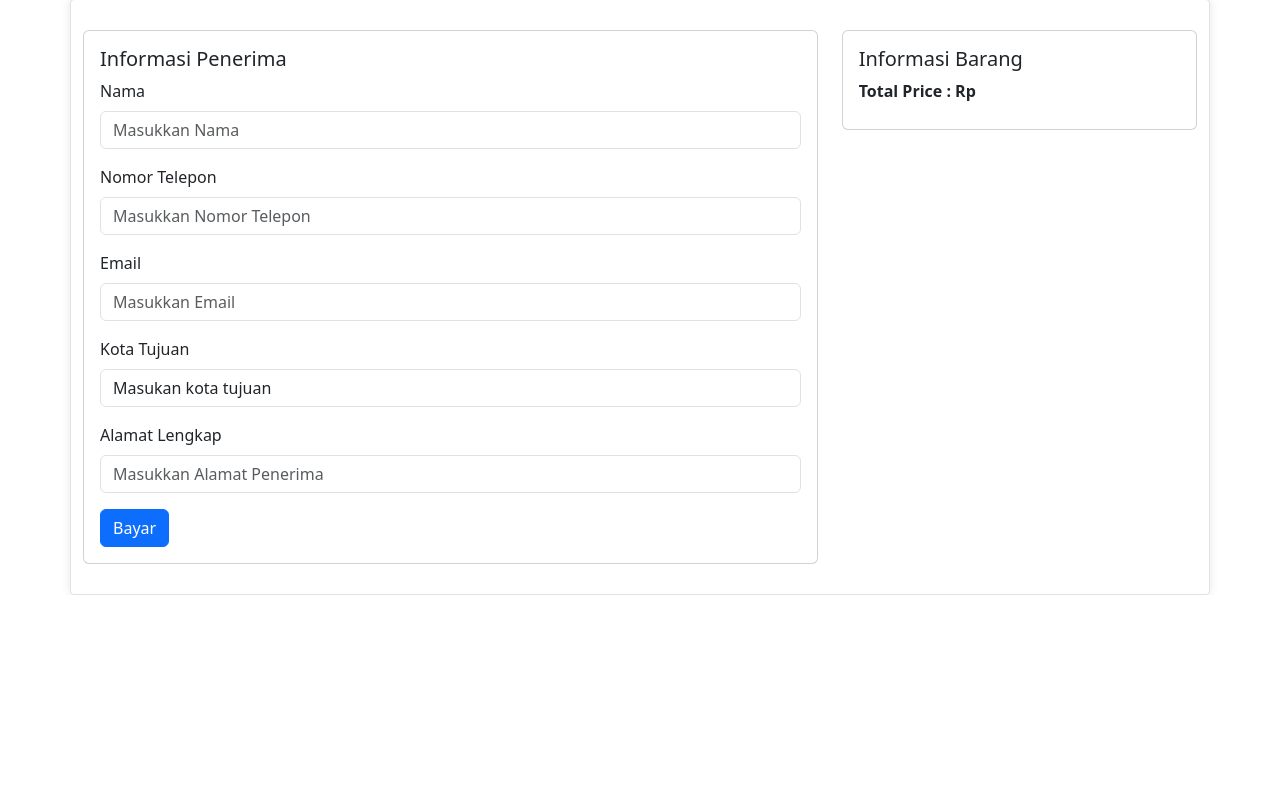
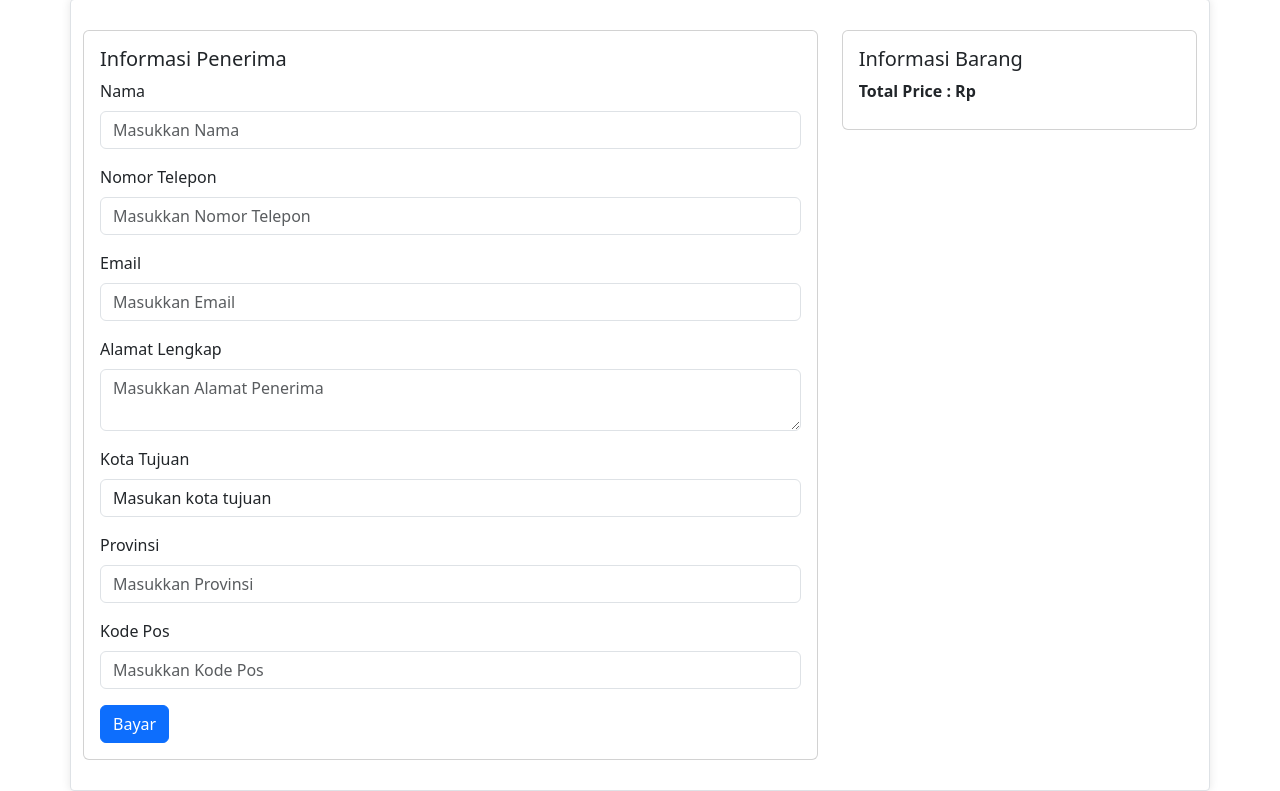
Before and after one commit to Restkand/eCommerce, a PHP site: page /info_penerima.php in a window 1280 px wide. Shown: the part 351-1142 px from the top of the page. Before the commit the page ends 946 px from the top, so only its background shows below. Run offline with PHP 8.4, Linux system fonts and the light colour scheme; data that the repository does not hold is empty.

Commit message:
memperbaiki info_penerima agar lebih lengkap dengan menambahkan Kota, Provinsi dan juga Kode Pos di alamat_penerima

```diff
--- a/info_penerima.php
+++ b/info_penerima.php
@@ -35,7 +35,11 @@ if ($_SERVER['REQUEST_METHOD'] === 'POST') {
     $email_penerima = $_POST['inputEmail'];
     $kota_pengirim = '154';
     $kota_penerima = $_POST['kota_tujuan'];
+    $nama_kota = $data -> get_city_name($kota_penerima);
+    $provinsi_penerima = $_POST['inputProvinsi'];
+    $kodepos_penerima = $_POST['inputKodepos'];
     $alamat_penerima = $_POST['inputAlamat'];
+    $alamat_penerima = "$alamat_penerima, $nama_kota, $provinsi_penerima, $kodepos_penerima";
     $weight = '1000';
     $total_price_product;
 
@@ -143,6 +147,10 @@ if ($_SERVER['REQUEST_METHOD'] === 'POST') {
                     <label for="inputEmail" class="form-label">Email</label>
                     <input type="email" class="form-control" id="inputEmail" name="inputEmail" placeholder="Masukkan Email">
                   </div>
+                  <div class="mb-3">
+                    <label for="inputAlamat" class="form-label">Alamat Lengkap</label>
+                    <textarea type="text" class="form-control" id="inputAlamat" name="inputAlamat" placeholder="Masukkan Alamat Penerima"></textarea>
+                  </div>
                   <!-- Pengisian Alamat Dan Cek Ongkir -->
                   <div class="mb-3">
                     <label for="kota_tujuan" class="form-label">Kota Tujuan</label>
@@ -153,11 +161,15 @@ if ($_SERVER['REQUEST_METHOD'] === 'POST') {
                       <?php endforeach; ?>
                     </select>
                   </div>
+                  <div class="mb-3">
+                    <label for="inputProvinsi" class="form-label">Provinsi</label>
+                    <input type="text" class="form-control" id="inputProvinsi" name="inputProvinsi" placeholder="Masukkan Provinsi">
+                  </div>
+                  <div class="mb-3">
+                    <label for="inputKodepos" class="form-label">Kode Pos</label>
+                    <input type="text" class="form-control" id="inputKodepos" name="inputKodepos" placeholder="Masukkan Kode Pos">
+                  </div>
                   <!-- Akhiran Alamat -->
-                  <div class="mb-3">
-                    <label for="inputAlamat" class="form-label">Alamat Lengkap</label>
-                    <input type="text" class="form-control" id="inputAlamat" name="inputAlamat" placeholder="Masukkan Alamat Penerima">
-                  </div>
                     <input type="submit" value="Bayar" class="btn btn-primary" id="btn-periksa-ongkir">
               </div>
             </div>
```
Also changed, not shown: functions/ongkir_function.php (+35 -0 lines).
